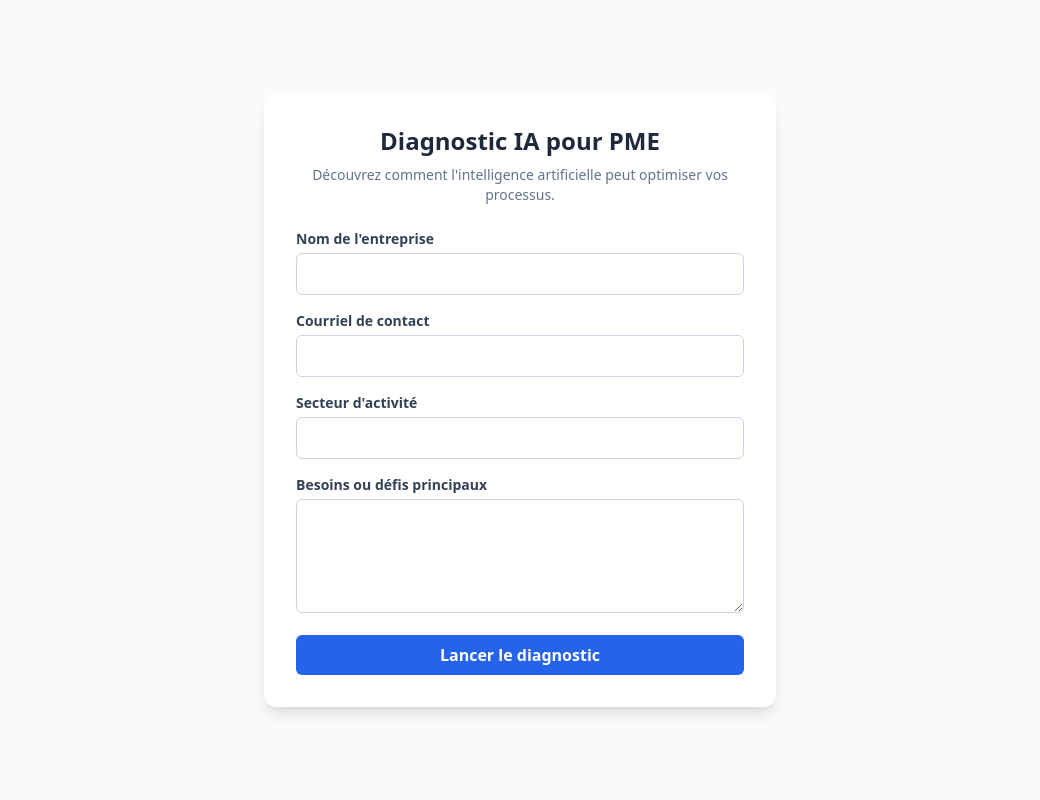
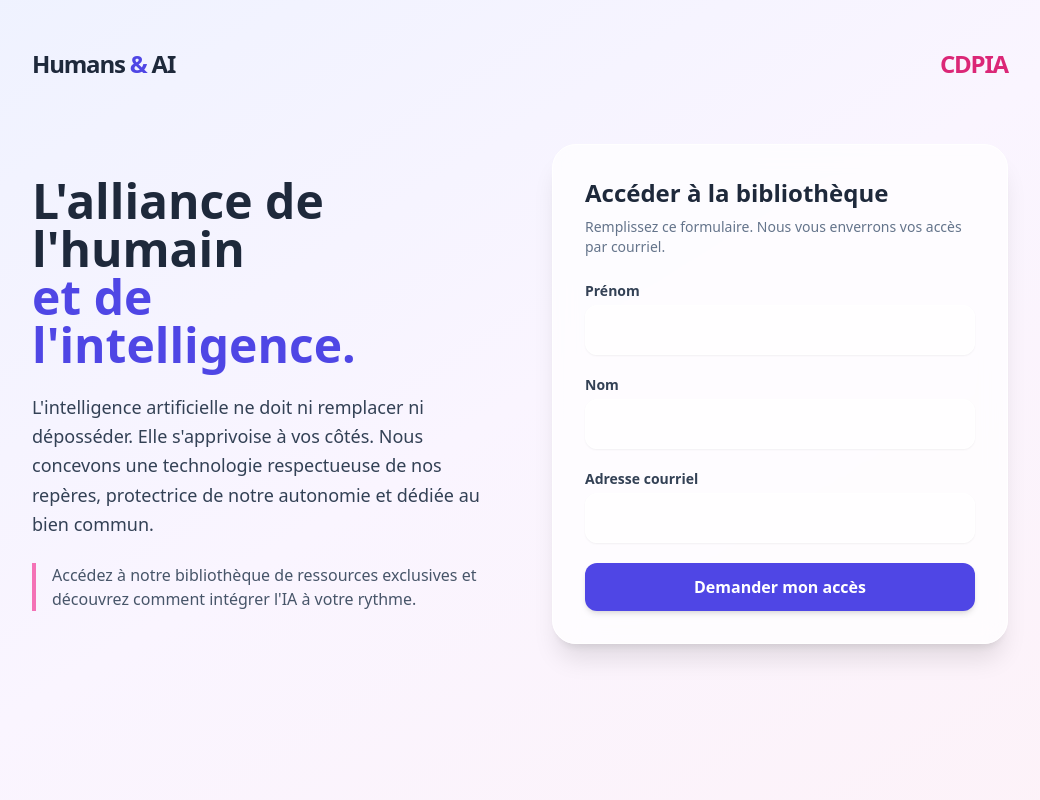
Before and after one commit to tech2fix4you-2026/CDPIA, a FastAPI app: page / in a window 1280 px wide. Shown: the whole page, without its empty margins (120-1160 px from the left). Run offline with FastAPI, Linux system fonts and the light colour scheme; some libraries are stand-ins or nearby versions.

Commit message:
refactor: refonte design pastel, mission et formulaire bibliothèque

```diff
--- a/main.py
+++ b/main.py
@@ -2,9 +2,8 @@ import os
 from fastapi import FastAPI, Request, Form
 from fastapi.responses import HTMLResponse
 from fastapi.templating import Jinja2Templates
-from pydantic import BaseModel, EmailStr
 
-app = FastAPI(title="CDPIA - Diagnostic IA pour PME")
+app = FastAPI(title="CDPIA - Bibliothèque IA")
 
 templates = Jinja2Templates(directory="templates")
 
@@ -12,18 +11,17 @@ templates = Jinja2Templates(directory="templates")
 async def read_root(request: Request):
     return templates.TemplateResponse(request=request, name="index.html")
 
-@app.post("/diagnostic", response_class=HTMLResponse)
-async def submit_diagnostic(
+@app.post("/request-access", response_class=HTMLResponse)
+async def request_access(
     request: Request,
-    company_name: str = Form(...),
-    contact_email: str = Form(...),
-    sector: str = Form(...),
-    needs: str = Form(...)
+    first_name: str = Form(...),
+    last_name: str = Form(...),
+    email: str = Form(...)
 ):
     return templates.TemplateResponse(
         request=request,
         name="success.html",
-        context={"company_name": company_name, "contact_email": contact_email}
+        context={"first_name": first_name, "last_name": last_name, "email": email}
     )
 
 @app.get("/healthz")
--- a/templates/index.html
+++ b/templates/index.html
@@ -3,35 +3,57 @@
 <head>
     <meta charset="UTF-8">
     <meta name="viewport" content="width=device-width, initial-scale=1.0">
-    <title>CDPIA - Diagnostic IA pour PME</title>
+    <title>CDPIA - Bibliothèque</title>
     <script src="https://cdn.tailwindcss.com"></script>
 </head>
-<body class="bg-gray-50 flex items-center justify-center min-h-screen p-4">
-    <div class="bg-white p-8 rounded-xl shadow-lg w-full max-w-lg">
-        <h1 class="text-2xl font-bold text-center text-slate-800 mb-2">Diagnostic IA pour PME</h1>
-        <p class="text-center text-slate-500 mb-6 text-sm">Découvrez comment l'intelligence artificielle peut optimiser vos processus.</p>
+<body class="bg-gradient-to-br from-indigo-50 via-purple-50 to-pink-50 min-h-screen font-sans text-slate-800 selection:bg-indigo-200">
+    <div class="max-w-5xl mx-auto px-6 py-12">
 
-        <form action="diagnostic" method="post" class="space-y-4">
+        <!-- En-tête : Les deux logos (à remplacer par des balises <img> avec vos vrais logos) -->
+        <div class="flex justify-between items-center mb-16">
+            <div class="text-2xl font-black tracking-tighter text-slate-800">Humans <span class="text-indigo-600">&</span> AI</div>
+            <div class="text-2xl font-black tracking-tighter text-pink-600">CDPIA</div>
+        </div>
+
+        <div class="grid md:grid-cols-2 gap-16 items-center">
+
+            <!-- Section Mission / Explication -->
             <div>
-                <label class="block text-sm font-semibold text-slate-700 mb-1">Nom de l'entreprise</label>
-                <input type="text" name="company_name" required class="w-full rounded-md border border-slate-300 px-3 py-2 focus:border-blue-500 focus:ring-1 focus:ring-blue-500 outline-none">
+                <h1 class="text-4xl md:text-5xl font-extrabold mb-6 leading-tight">
+                    L'alliance de l'humain <br><span class="text-indigo-600">et de l'intelligence.</span>
+                </h1>
+                <p class="text-lg text-slate-700 mb-6 leading-relaxed">
+                    L'intelligence artificielle ne doit ni remplacer ni déposséder. Elle s'apprivoise à vos côtés. Nous concevons une technologie respectueuse de nos repères, protectrice de notre autonomie et dédiée au bien commun.
+                </p>
+                <p class="text-md text-slate-600 font-medium border-l-4 border-pink-400 pl-4">
+                    Accédez à notre bibliothèque de ressources exclusives et découvrez comment intégrer l'IA à votre rythme.
+                </p>
             </div>
-            <div>
-                <label class="block text-sm font-semibold text-slate-700 mb-1">Courriel de contact</label>
-                <input type="email" name="contact_email" required class="w-full rounded-md border border-slate-300 px-3 py-2 focus:border-blue-500 focus:ring-1 focus:ring-blue-500 outline-none">
+
+            <!-- Formulaire d'accès -->
+            <div class="bg-white/70 backdrop-blur-md p-8 rounded-3xl shadow-xl border border-white">
+                <h2 class="text-2xl font-bold text-slate-800 mb-2">Accéder à la bibliothèque</h2>
+                <p class="text-slate-500 text-sm mb-6">Remplissez ce formulaire. Nous vous enverrons vos accès par courriel.</p>
+
+                <form action="request-access" method="post" class="space-y-5">
+                    <div>
+                        <label class="block text-sm font-semibold text-slate-700 mb-1">Prénom</label>
+                        <input type="text" name="first_name" required class="w-full rounded-xl border border-white bg-white/60 px-4 py-3 focus:border-indigo-400 focus:ring-2 focus:ring-indigo-100 outline-none transition-all shadow-sm">
+                    </div>
+                    <div>
+                        <label class="block text-sm font-semibold text-slate-700 mb-1">Nom</label>
+                        <input type="text" name="last_name" required class="w-full rounded-xl border border-white bg-white/60 px-4 py-3 focus:border-indigo-400 focus:ring-2 focus:ring-indigo-100 outline-none transition-all shadow-sm">
+                    </div>
+                    <div>
+                        <label class="block text-sm font-semibold text-slate-700 mb-1">Adresse courriel</label>
+                        <input type="email" name="email" required class="w-full rounded-xl border border-white bg-white/60 px-4 py-3 focus:border-indigo-400 focus:ring-2 focus:ring-indigo-100 outline-none transition-all shadow-sm">
+                    </div>
+                    <button type="submit" class="w-full bg-indigo-600 text-white font-bold py-3 px-4 rounded-xl hover:bg-indigo-700 focus:ring-4 focus:ring-indigo-200 transition-all mt-4 shadow-md hover:shadow-lg">
+                        Demander mon accès
+                    </button>
+                </form>
             </div>
-            <div>
-                <label class="block text-sm font-semibold text-slate-700 mb-1">Secteur d'activité</label>
-                <input type="text" name="sector" required class="w-full rounded-md border border-slate-300 px-3 py-2 focus:border-blue-500 focus:ring-1 focus:ring-blue-500 outline-none">
-            </div>
-            <div>
-                <label class="block text-sm font-semibold text-slate-700 mb-1">Besoins ou défis principaux</label>
-                <textarea name="needs" rows="4" required class="w-full rounded-md border border-slate-300 px-3 py-2 focus:border-blue-500 focus:ring-1 focus:ring-blue-500 outline-none"></textarea>
-            </div>
-            <button type="submit" class="w-full bg-blue-600 text-white font-bold py-2 px-4 rounded-md hover:bg-blue-700 transition duration-150 mt-4">
-                Lancer le diagnostic
-            </button>
-        </form>
+        </div>
     </div>
 </body>
 </html>
```
Also changed, not shown: templates/success.html (+15 -15 lines).
